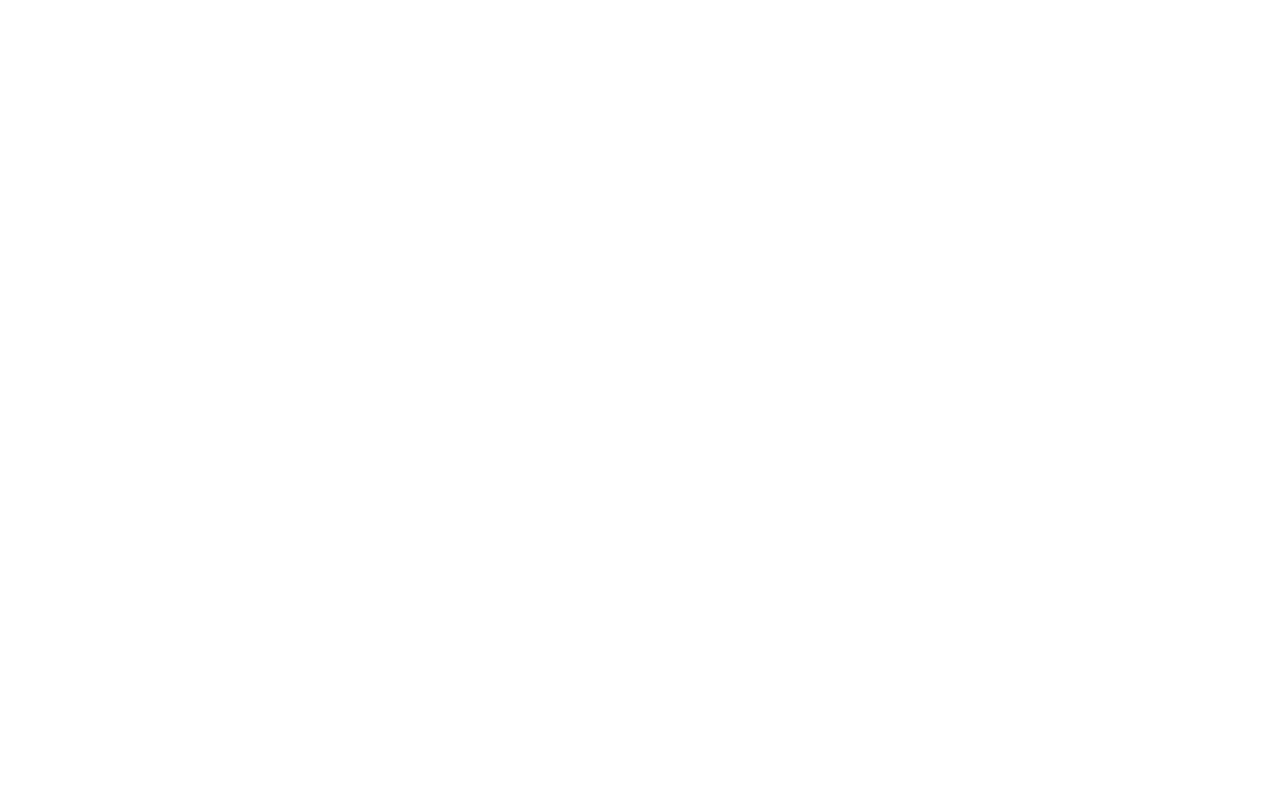
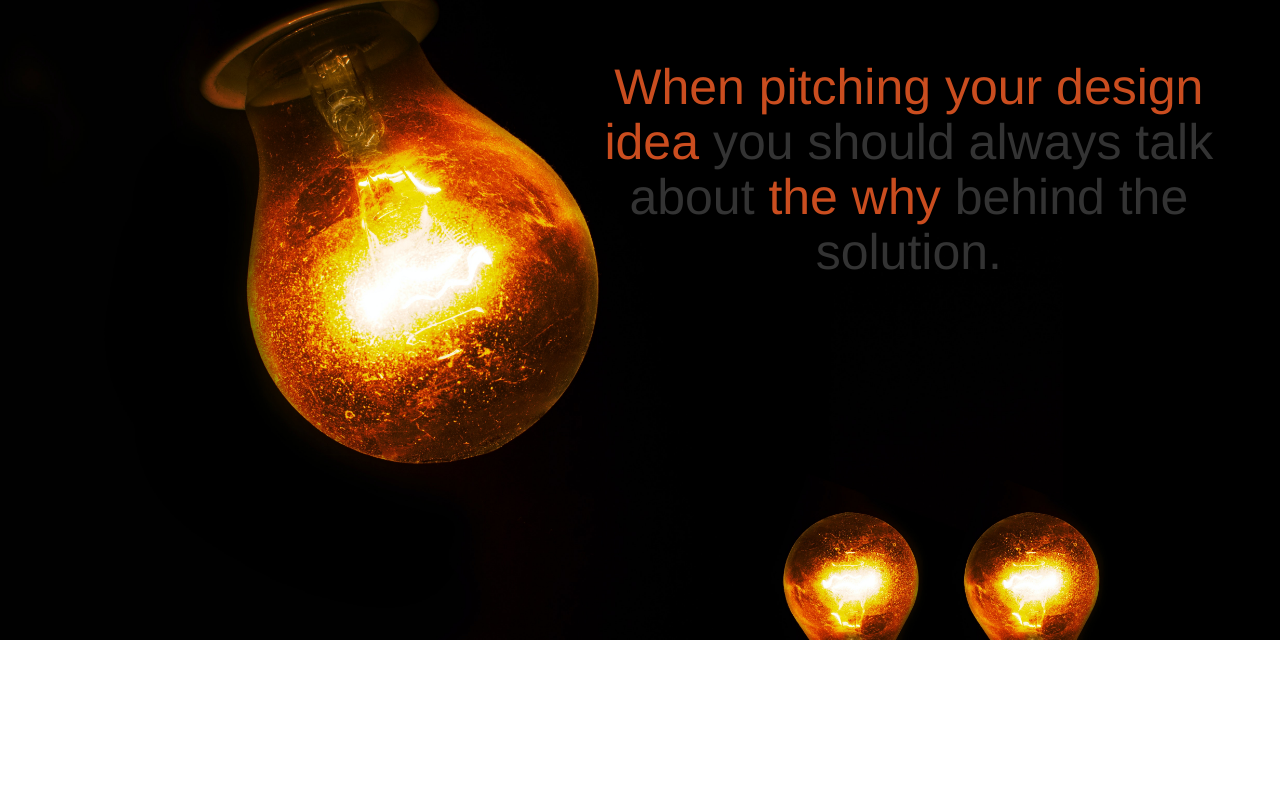
Before and after one commit to felkiriinya/Pitch-app, a Flask app: page / in a window 1280 px wide. Before the commit the page is empty. Run offline with Flask 2, Linux system fonts and the light colour scheme; some libraries are stand-ins or nearby versions.

Commit message:
added the landing page

```diff
--- a/app/__init__.py
+++ b/app/__init__.py
@@ -19,9 +19,6 @@
     from .main import main as main_blueprint
     app.register_blueprint(main_blueprint)
 
-    # setting config
-    from .request import configure_request
-    configure_request(app)
 
 
 
--- /dev/null
+++ b/app/static/css/index.css
@@ -0,0 +1,25 @@
+.container {
+    width: 100%;
+    height: 100vh;
+    padding: 0;
+    position: relative;
+    margin: 0;
+}
+
+img {
+    width: 100%;
+    height: 80vh;
+    object-fit: cover;
+}
+
+.text-content {
+    position: absolute;
+    top: 5%;
+    right: 3%;
+    left: 45%;
+}
+
+h1 {
+    font-size: 5rem;
+
+}
--- a/app/templates/index.html
+++ b/app/templates/index.html
@@ -6,12 +6,18 @@
 <head>
     {% block styles %}
     {{ super() }}
-    <link rel="shortcut icon" href="{{ url_for('static', filename='images/favicon.ico') }}">
+    <link rel="stylesheet" href="{{url_for('static',filename='css/index.css')}}" type="text/css">
 
     {% endblock %}
 </head>
 <body>
     {% block content %}
+    <div class="container text-center">
+        <img src="{{ url_for('static', filename='images/bulb.jpg') }}" alt="">
+        <div class="text-content">
+            <h1><span style="color:rgb(202, 77, 31);">When pitching your design idea</span> you should always talk about <span style="color:rgb(202, 77, 31);">the why</span> behind the solution.</h1>
+        </div>
+    </div>
 
 
     {% endblock %}
```
Also changed, not shown: app/requests.py (deleted), app/static/images/bulb.jpg (added), 1 other file.
